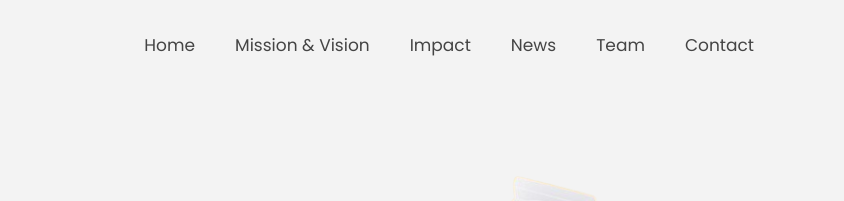
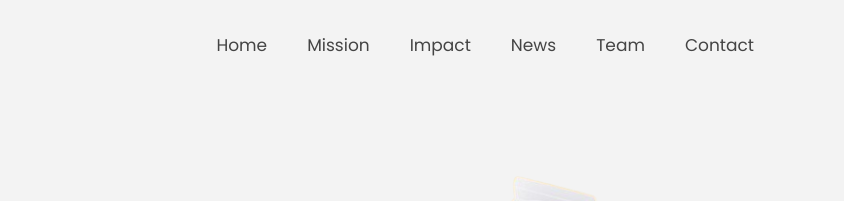
Before and after one commit to sixthson6/Company_Website, a plain HTML site: page index.html in a window 1280 px wide. Shown: the top 201 px of the page, 436-1280 px from the left. Drawn offline with Linux system fonts and the light colour scheme.

Commit message:
Update HTML

```diff
--- a/index.html
+++ b/index.html
@@ -27,7 +27,7 @@
             <a class="nav__link" href="#section--1">Home</a>
           </li>
           <li class="nav__item">
-            <a class="nav__link" href="#section--2">Mission & Vision</a>
+            <a class="nav__link" href="#section--2">Mission</a>
           </li>
           <li class="nav__item">
             <a class="nav__link" href="#section--3">Impact</a>
```
